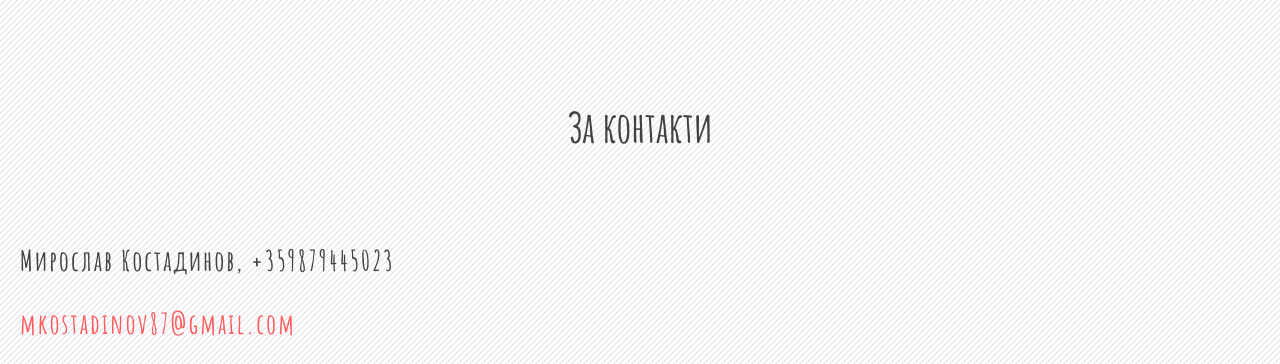
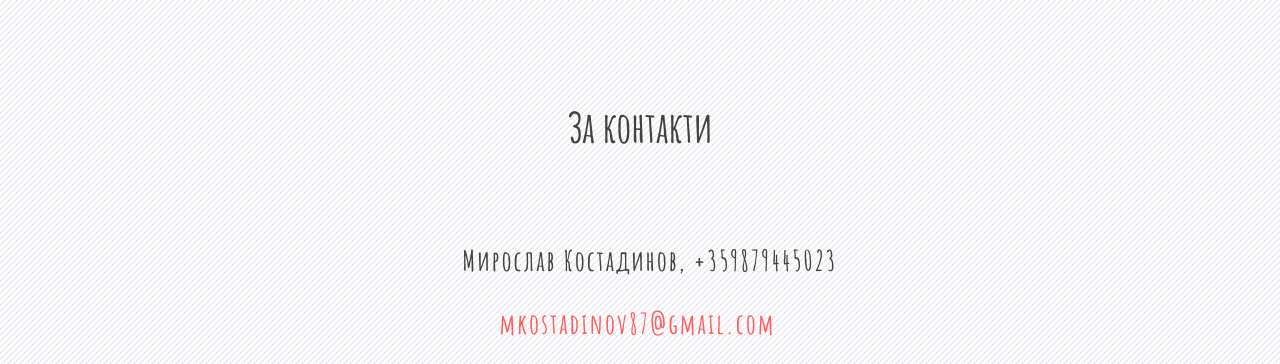
Before and after one commit to marsislav/marsislav.github.io, a website: page index.html in a window 1280 px wide. Shown: the part 3414-3778 px from the top of the page. Drawn offline with Linux system fonts and the light colour scheme.

Commit message:
My JS Portfolio

```diff
--- a/index.html
+++ b/index.html
@@ -286,14 +286,16 @@
       <!--Contact-->
       <section id="contacts">
         <h3 data-translate="contactsTitle">За контакти</h3>
-        <p data-translate="contactsDesc">Мирослав Костадинов, <a href="tel:+359879445023">+359879445023</a></p>
-        <p>
-          <a href="mailto:mkostadinov87@gmail.com">mkostadinov87@gmail.com</a>
+        <div class="text-center">
+        <p data-translate="contactsDesc" class="text-center">Мирослав Костадинов, <a href="tel:+359879445023">+359879445023</a></p>
+        <p class="text-center">
+          <a href="mailto:mkostadinov87@gmail.com" >mkostadinov87@gmail.com</a>
         </p>
         <i class="fa-brands fa-linkedin"></i>
         <i class="fa-brands fa-github"></i>
         <i class="fa-brands fa-facebook"></i>
         <i class="fa-regular fa-file"></i>
+      </div>
       </section>
 
       <script src="app.js"></script>
```
Also changed, not shown: package.json (+4 -5 lines), 2 other files.
